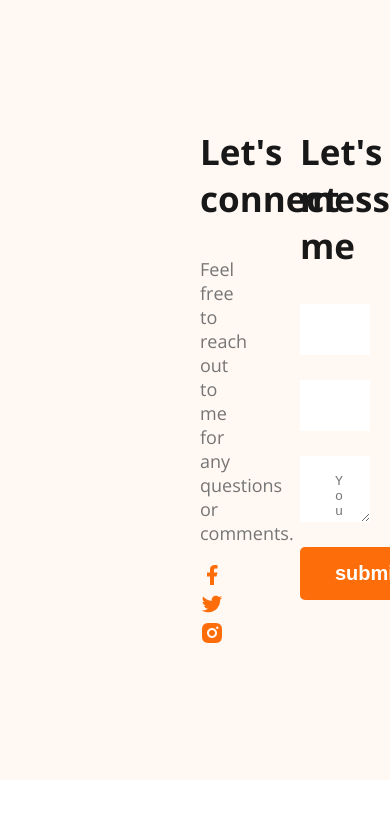
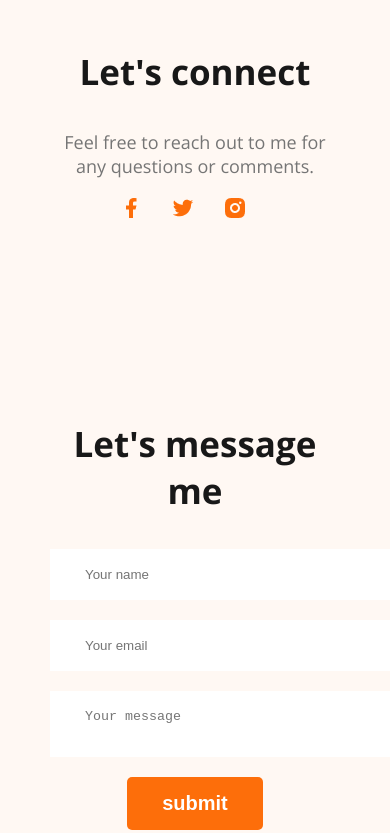
Before and after one commit to adnanalemran/developer-portfolio, a plain HTML site: page index.html in a window 390 px wide. Shown: the part 7788-8621 px from the top of the page. Before the commit the page ends 8568 px from the top, so only its background shows below. Drawn offline with nearby package versions, Linux system fonts and the light colour scheme.

Commit message:
make footer part responsive

```diff
--- a/style/portfolio.css
+++ b/style/portfolio.css
@@ -256,11 +256,27 @@ body {
       margin-bottom: 50px;
     }
 
-    .footer {
-      padding: 50px;
-    }
+    footer {
+        display: flex;
+        flex-direction: column;
+        align-items: center;
+        padding: 50px;
+      }
 
-    .footer-column {
-      width: 100%;
-    }
+      .footer-column {
+        width: 100%;
+        margin-bottom: 30px;
+        text-align: center;
+      }
+
+      .social-links {
+        margin-bottom: 30px;
+      }
+
+      .content input[type="text"],
+      .content input[type="email"],
+      textarea {
+        width: 100%;
+        margin-bottom: 20px;
+      }
   }
```
